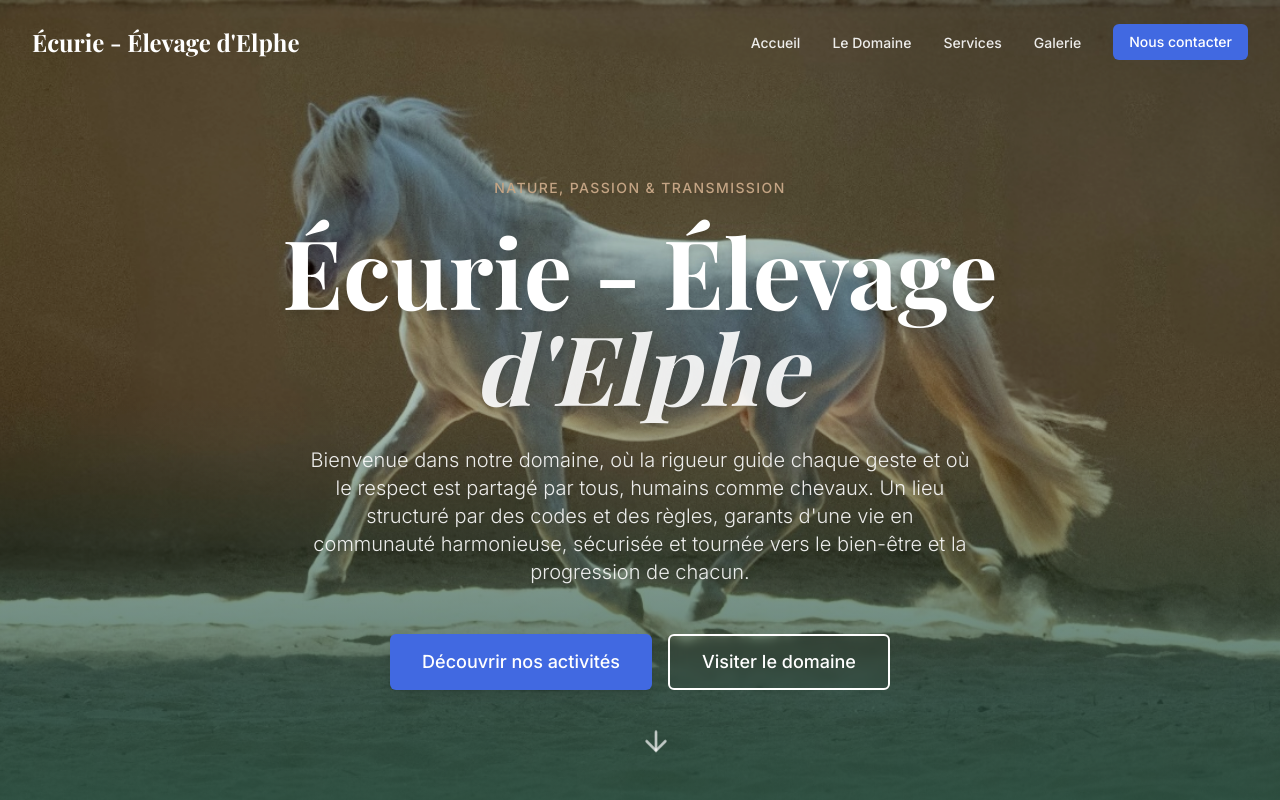
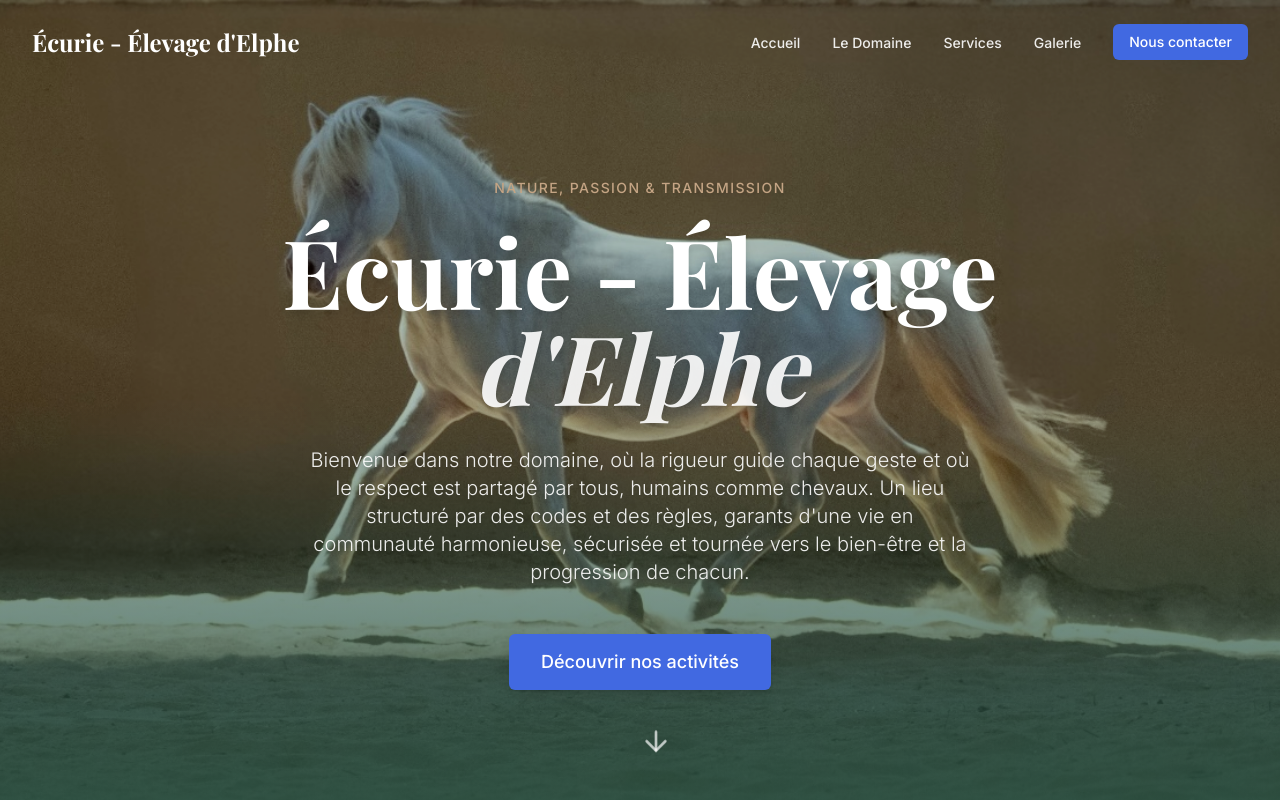
Before and after one commit to j-sicard/ecurie_elevage_d_elphe_vue, a Nuxt app: page / in a window 1280 px wide. Shown: the top 800 px of the page. Built offline with nearby package versions, Linux system fonts and the light colour scheme; a web font is replaced by a local one.

Commit message:
delete button visiter notre domain section hero

```diff
--- a/components/sections/SectionHero.vue
+++ b/components/sections/SectionHero.vue
@@ -40,11 +40,6 @@ import { ArrowDown } from 'lucide-vue-next'
             Découvrir nos activités
           </AppButton>
         </a>
-        <a href="#about">
-          <AppButton variant="outline" size="lg" class="w-full sm:w-auto text-white border-white hover:bg-white/10 backdrop-blur-sm">
-            Visiter le domaine
-          </AppButton>
-        </a>
       </div>
     </div>
 
```
